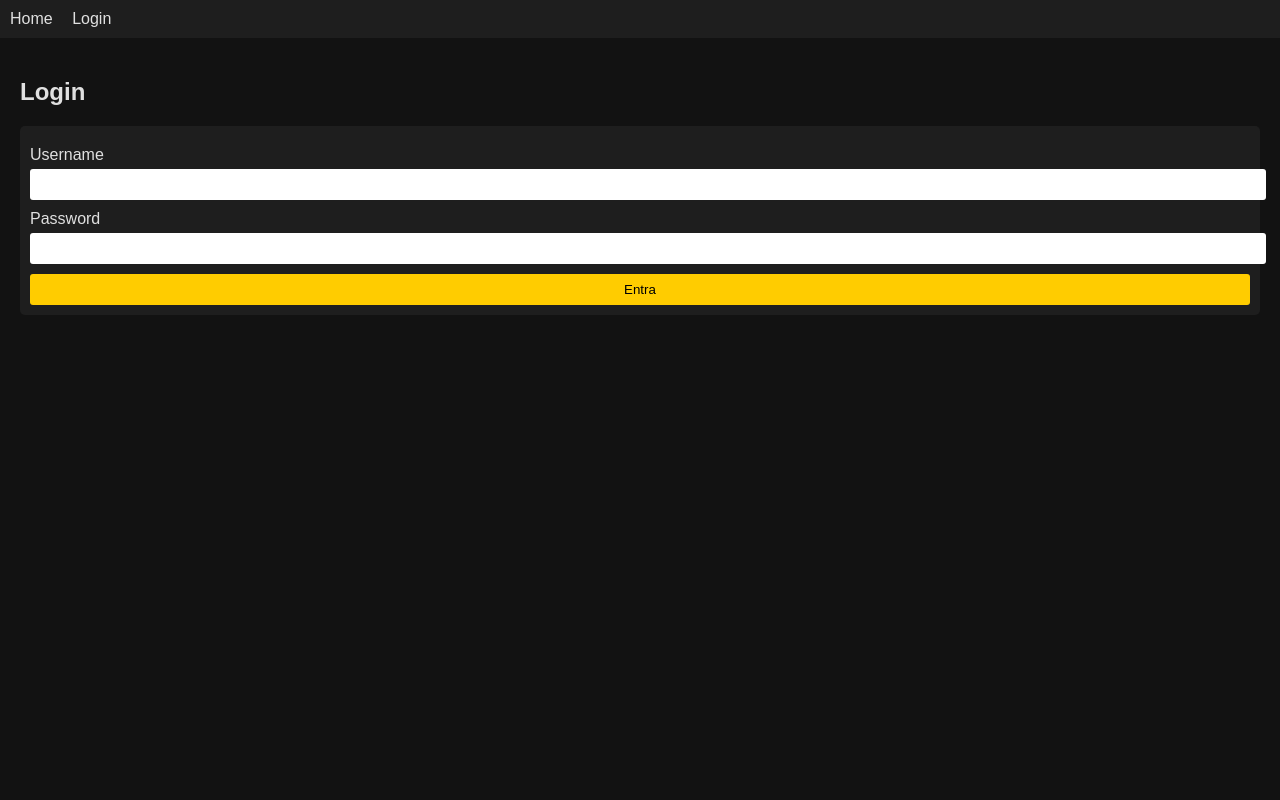
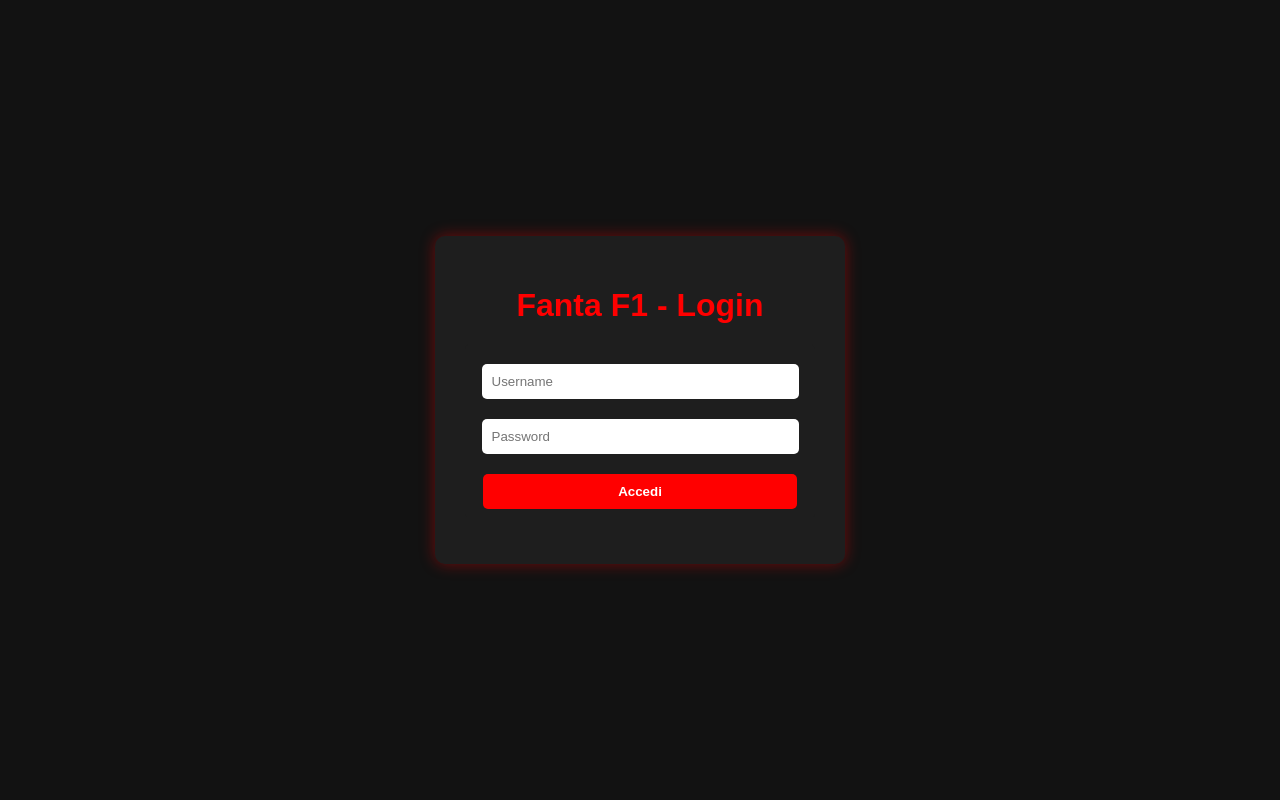
Before and after one commit to gioambro/Fanta-f-1, a Flask app: page /login in a window 1280 px wide. Run offline with Flask 3, Linux system fonts and the light colour scheme.

Commit message:
Update login.html

```diff
--- a/templates/login.html
+++ b/templates/login.html
@@ -1,11 +1,100 @@
-{% extends "base.html" %}
-{% block content %}
-<h2>Login</h2>
-<form method="post">
-    <label>Username</label>
-    <input type="text" name="username" required>
-    <label>Password</label>
-    <input type="password" name="password" required>
-    <button type="submit">Entra</button>
-</form>
-{% endblock %}
+<!DOCTYPE html>
+<html lang="it">
+<head>
+    <meta charset="UTF-8">
+    <title>Login - Fanta F1</title>
+    <link rel="stylesheet" href="{{ url_for('static', filename='style.css') }}">
+    <style>
+        body {
+            background-color: #121212;
+            font-family: Arial, sans-serif;
+            color: #f0f0f0;
+            display: flex;
+            justify-content: center;
+            align-items: center;
+            height: 100vh;
+        }
+
+        .login-container {
+            background: #1e1e1e;
+            padding: 30px;
+            border-radius: 10px;
+            box-shadow: 0px 0px 15px rgba(255, 0, 0, 0.4);
+            width: 350px;
+            text-align: center;
+        }
+
+        h1 {
+            color: #ff0000;
+            margin-bottom: 20px;
+        }
+
+        input[type="text"],
+        input[type="password"] {
+            width: 90%;
+            padding: 10px;
+            margin: 10px 0;
+            border-radius: 5px;
+            border: none;
+        }
+
+        button {
+            background: #ff0000;
+            color: white;
+            padding: 10px;
+            border: none;
+            border-radius: 5px;
+            cursor: pointer;
+            width: 95%;
+            font-weight: bold;
+            margin-top: 10px;
+        }
+
+        button:hover {
+            background: #cc0000;
+        }
+
+        .flash {
+            margin-bottom: 15px;
+            padding: 10px;
+            border-radius: 5px;
+            font-weight: bold;
+        }
+
+        .flash.success {
+            background: #2e7d32;
+            color: white;
+        }
+
+        .flash.danger {
+            background: #c62828;
+            color: white;
+        }
+
+        .flash.info {
+            background: #1565c0;
+            color: white;
+        }
+    </style>
+</head>
+<body>
+    <div class="login-container">
+        <h1>Fanta F1 - Login</h1>
+
+        <!-- messaggi flash -->
+        {% with messages = get_flashed_messages(with_categories=true) %}
+          {% if messages %}
+            {% for category, message in messages %}
+              <div class="flash {{ category }}">{{ message }}</div>
+            {% endfor %}
+          {% endif %}
+        {% endwith %}
+
+        <form method="POST">
+            <input type="text" name="username" placeholder="Username" required><br>
+            <input type="password" name="password" placeholder="Password" required><br>
+            <button type="submit">Accedi</button>
+        </form>
+    </div>
+</body>
+</html>
```
